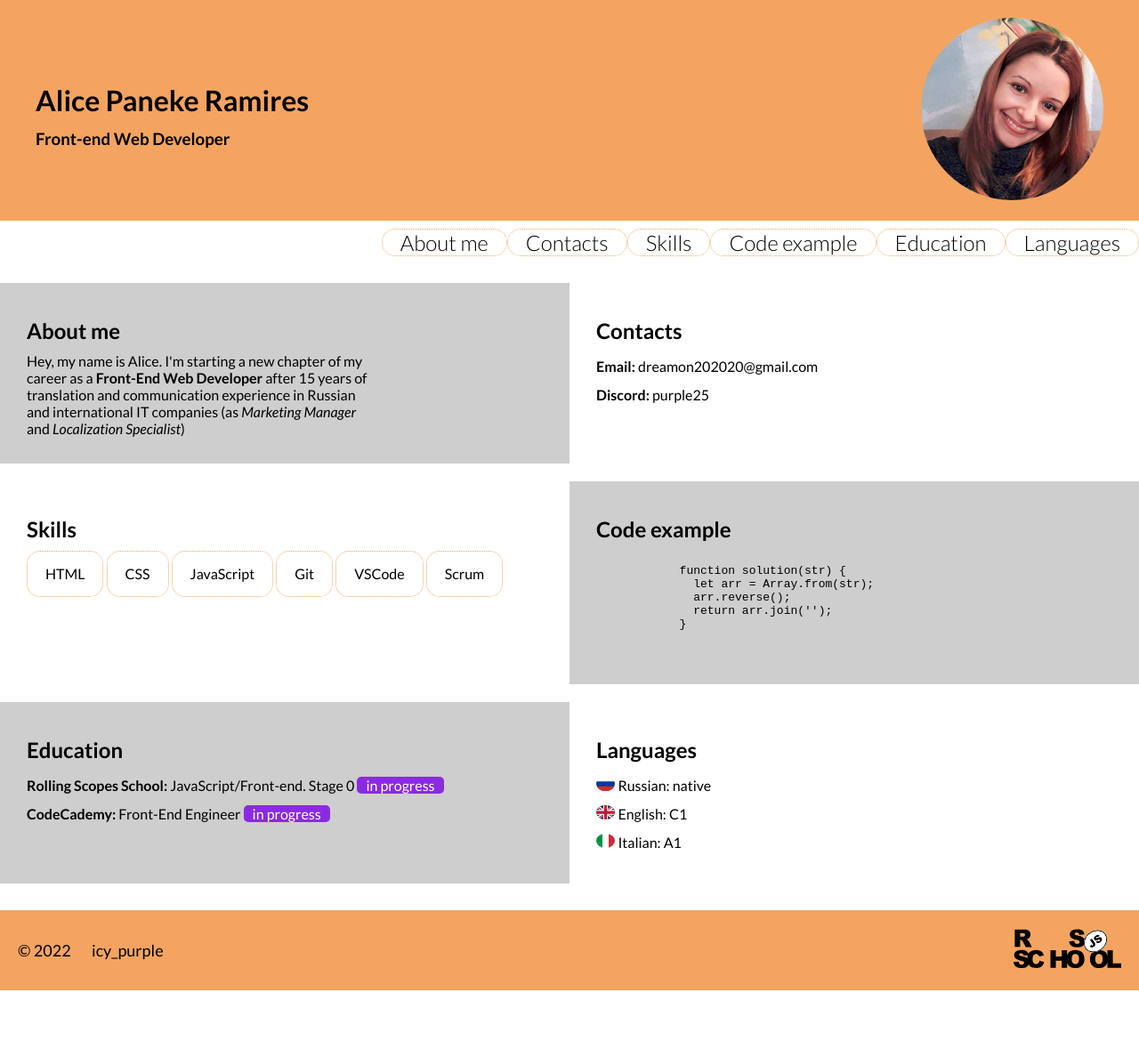
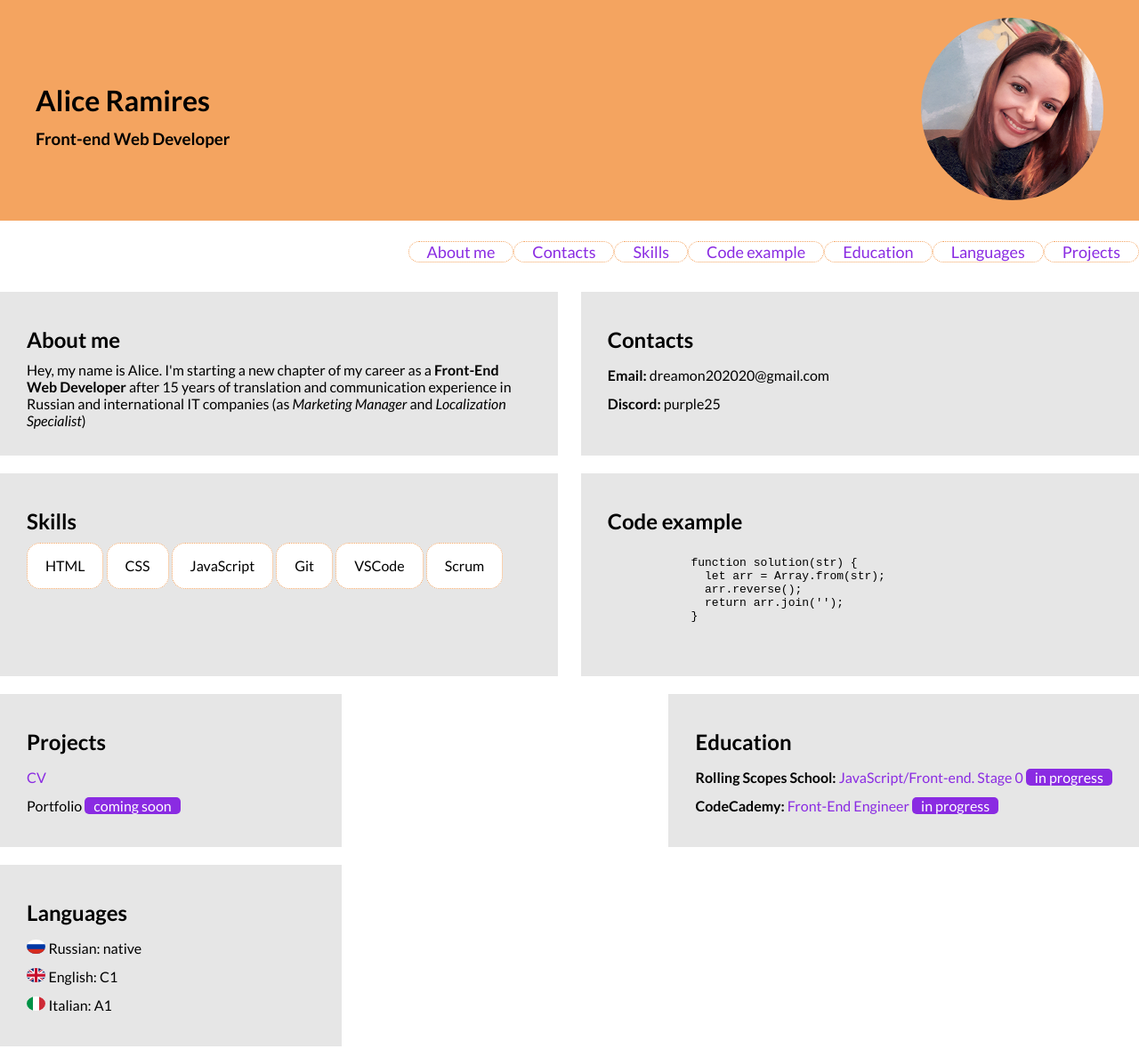
Before and after one commit to icy-purple/rsschool-cv, a plain HTML site: page index.html in a window 1280 px wide. Shown: the top 1179 px of the page at 89% size. Before the commit the page ends 1113 px from the top, so only its background shows below. Drawn offline with Linux system fonts and the light colour scheme.

Commit message:
fix: layout and content fixes

```diff
--- a/index.html
+++ b/index.html
@@ -17,7 +17,7 @@
       <div class="container">
         <div class="profile">
           <div class="profile-item">
-            <h1 class="name">Alice Paneke Ramires</h1>
+            <h1 class="name">Alice Ramires</h1>
             <h3 class="title">Front-end Web Developer</h3>
           </div>
           <div class="profile-item">
@@ -47,6 +47,9 @@
             </li>
             <li class="list-item">
               <a href="#lang" class="nav-link">Languages</a>
+            </li>
+            <li class="list-item">
+              <a href="#project" class="nav-link">Projects</a>
             </li>
           </ul>
         </nav>
@@ -96,6 +99,15 @@
               return arr.join('');
             }
           </code>
+        </pre>
+        </section>
+
+        <section class="section" id="projects">
+          <h2 class="section-title">Projects</h2>
+          <ul class="projects">
+              <li class="project-item"><a href="https://icy_purple.github.io/rsschool-cv/">CV</a></li>
+              <li class="project-item">Portfolio <span class="in-progress">coming soon</span></li>
+          </ul>
         </pre>
         </section>
 
--- a/style.css
+++ b/style.css
@@ -41,14 +41,14 @@ h2 {
 }
 
 a {
-  color: black;
+  color: blueviolet;
   text-decoration: none;
 }
 
 a:hover {
   color: blueviolet;
   text-decoration: underline;
-  font-weight: 600;
+  font-weight: bold;
   background-color: rgba(244, 164, 96, 0.5);
 }
 
@@ -57,6 +57,7 @@ a:hover {
   justify-content: flex-end;
   align-items: center;
   list-style: none;
+  padding-top: 10px;
 }
 
 .nav-link {
@@ -65,15 +66,16 @@ a:hover {
   text-decoration: none;
   background-color: white;
   border: 1px dotted sandybrown;
-  font-weight: 100;
-  font-size: 24px;
   border-radius: 15px;
+  font-size: 18px;
 }
 
 section {
   padding: 30px;
   margin-top: 20px;
-  min-width: 50%;
+  min-width: 49%;
+  max-width: 49%;
+  background-color: rgba(206, 206, 206, 0.5);
 }
 
 .rss {
@@ -101,15 +103,16 @@ section {
 
 .contacts-item,
 .lang-item,
-.edu-item {
+.edu-item,
+.project-item {
   list-style: none;
   line-height: 2em;
 }
 
-#about,
-#code,
+#projects,
+#lang,
 #edu {
-  background-color: rgb(206, 206, 206);
+  min-width: 30%;
 }
 
 .lang-img {
@@ -131,10 +134,6 @@ section {
   background-color: rgba(138, 44, 226, 0.5);
 }
 
-p.about {
-  max-width: 30vw;
-}
-
 .in-progress {
   color: white;
   border-radius: 5px;
```
